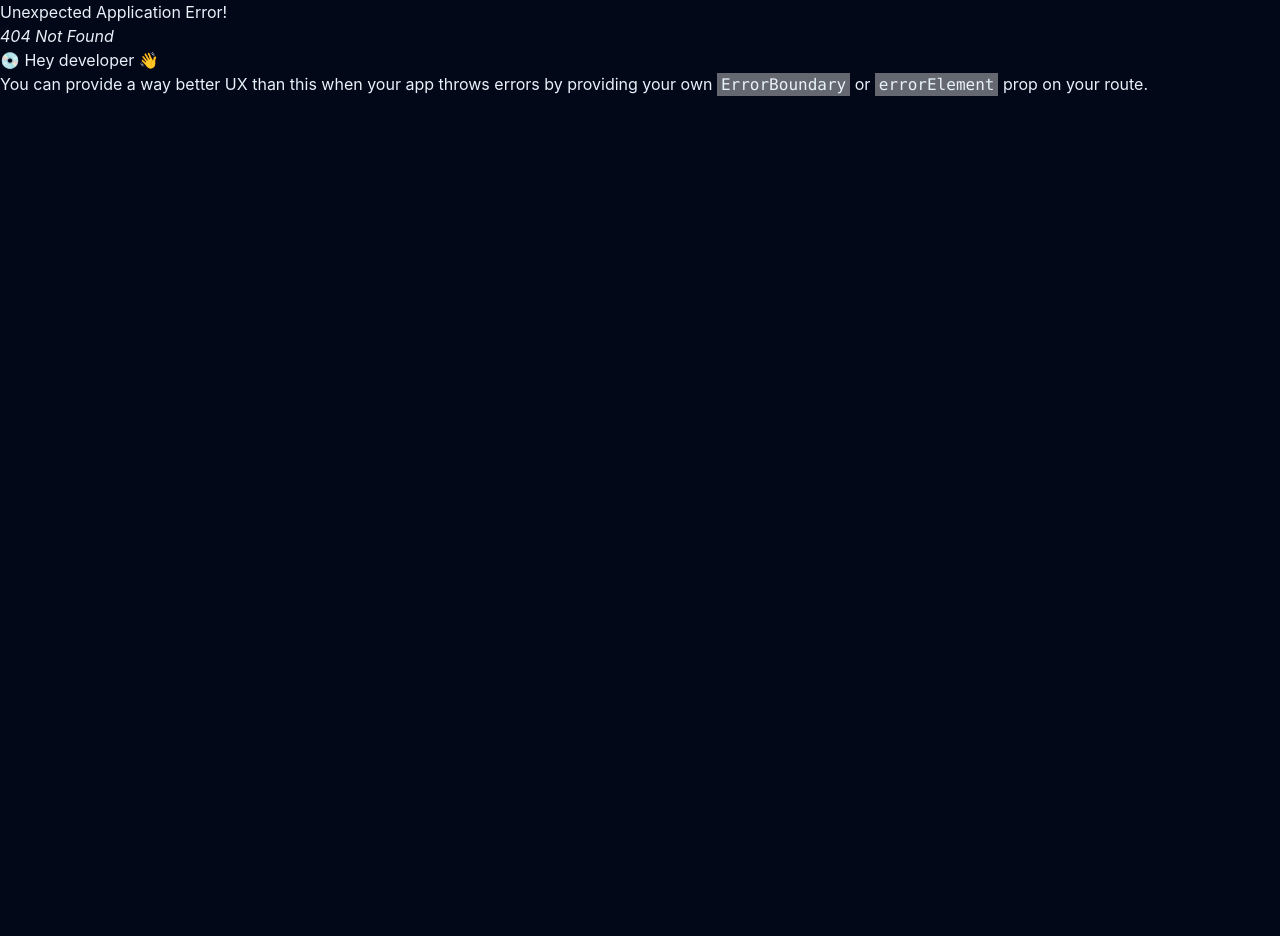
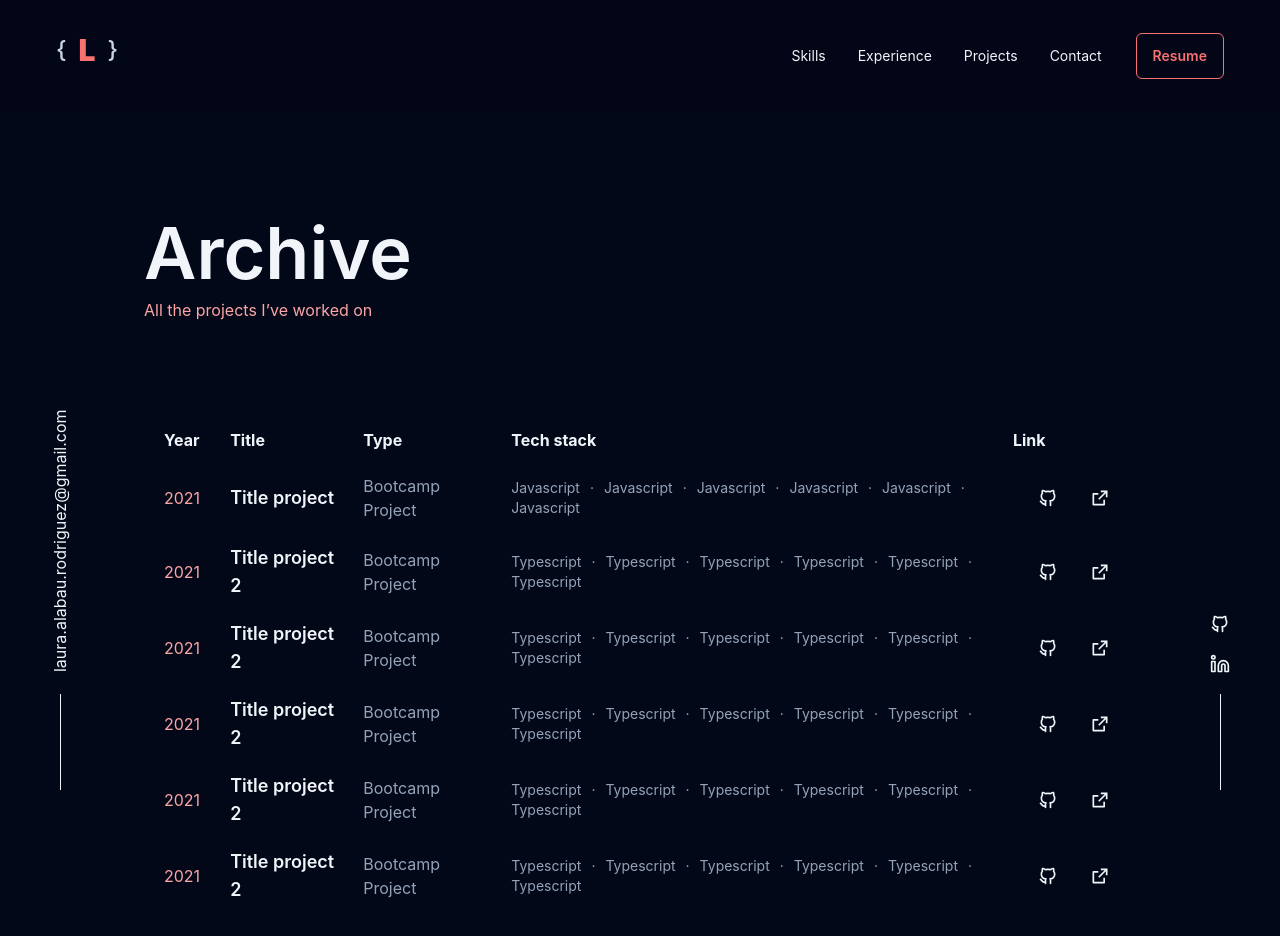
Before and after one commit to lauraAlabau/portfolio-2024, a React (Vite) app: page /all-projects in a window 1280 px wide. Before the commit this address had no page. Shown: the top 936 px of the page. Before the commit the page ends 800 px from the top, so only its background shows below. Built offline with nearby package versions, Linux system fonts and the light colour scheme.

Commit message:
fix name

```diff
--- a/src/App.tsx
+++ b/src/App.tsx
@@ -1,6 +1,6 @@
 import { RouterProvider, createBrowserRouter } from "react-router-dom";
 import { LayoutPg, Sections } from "./components";
-import Projects from "./pages/Projects";
+import AllProjects from "./pages/AllProjects";
 
 const router = createBrowserRouter([
   {
@@ -13,11 +13,11 @@ const router = createBrowserRouter([
     ),
   },
   {
-    path: "/projects",
+    path: "/all-projects",
     element: (
       <>
         <LayoutPg />
-        <Projects />
+        <AllProjects />
       </>
     ),
   },
--- a/src/pages/projects.tsx
+++ b/src/pages/AllProjects.tsx
@@ -1,7 +1,7 @@
 import { ProjectList } from "../components/projectList/ProjectList";
 import { PROJECTS_DATA } from "../utils/projects_data";
 
-const Projects = () => {
+const AllProjects = () => {
   return (
     <main className="max-w-[1600px] mx-auto my-0 text-slate-100 lg:py-52 lg:px-36 h-auto  min-h-screen">
       <header>
@@ -32,4 +32,4 @@ const Projects = () => {
   );
 };
 
-export default Projects;
+export default AllProjects;
```
